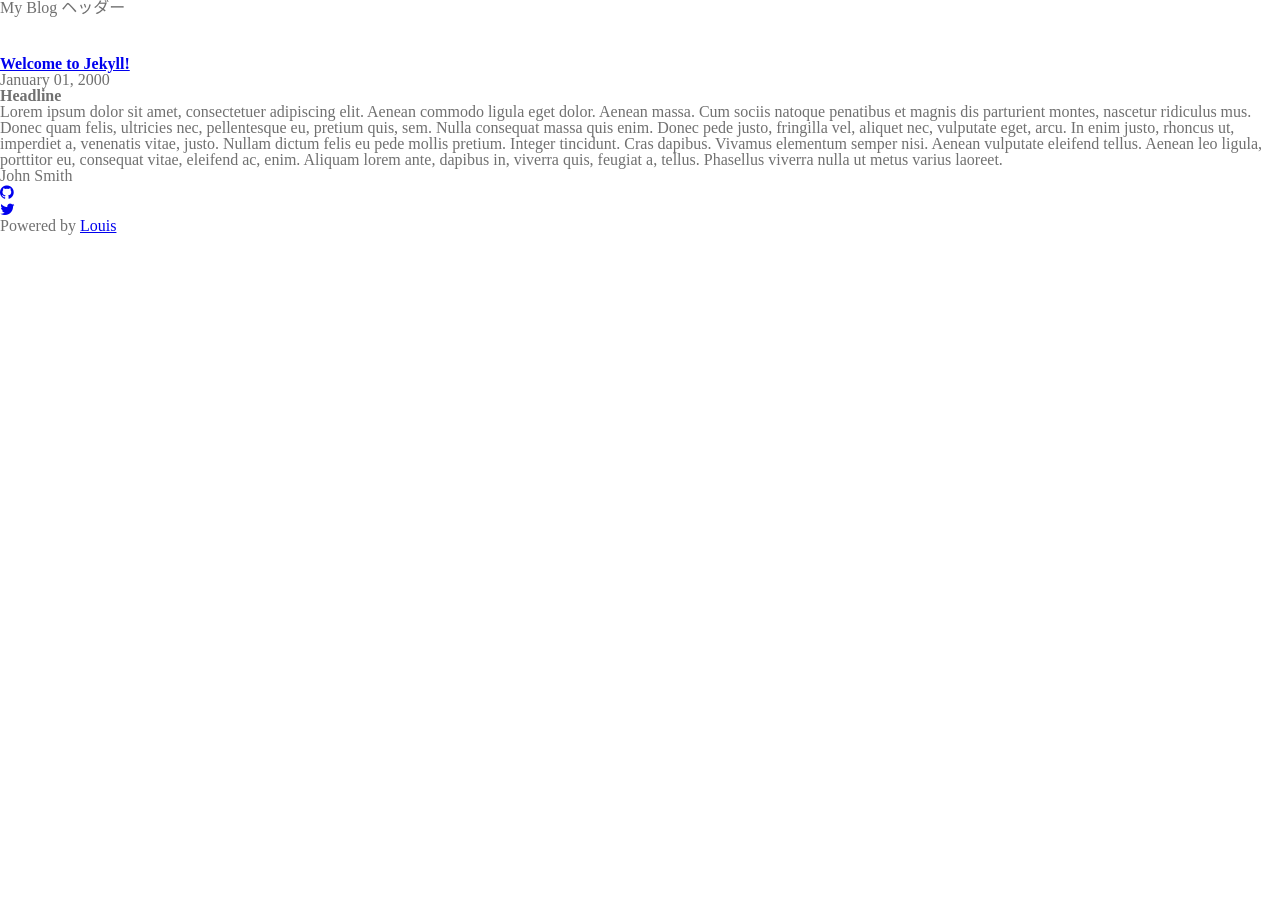
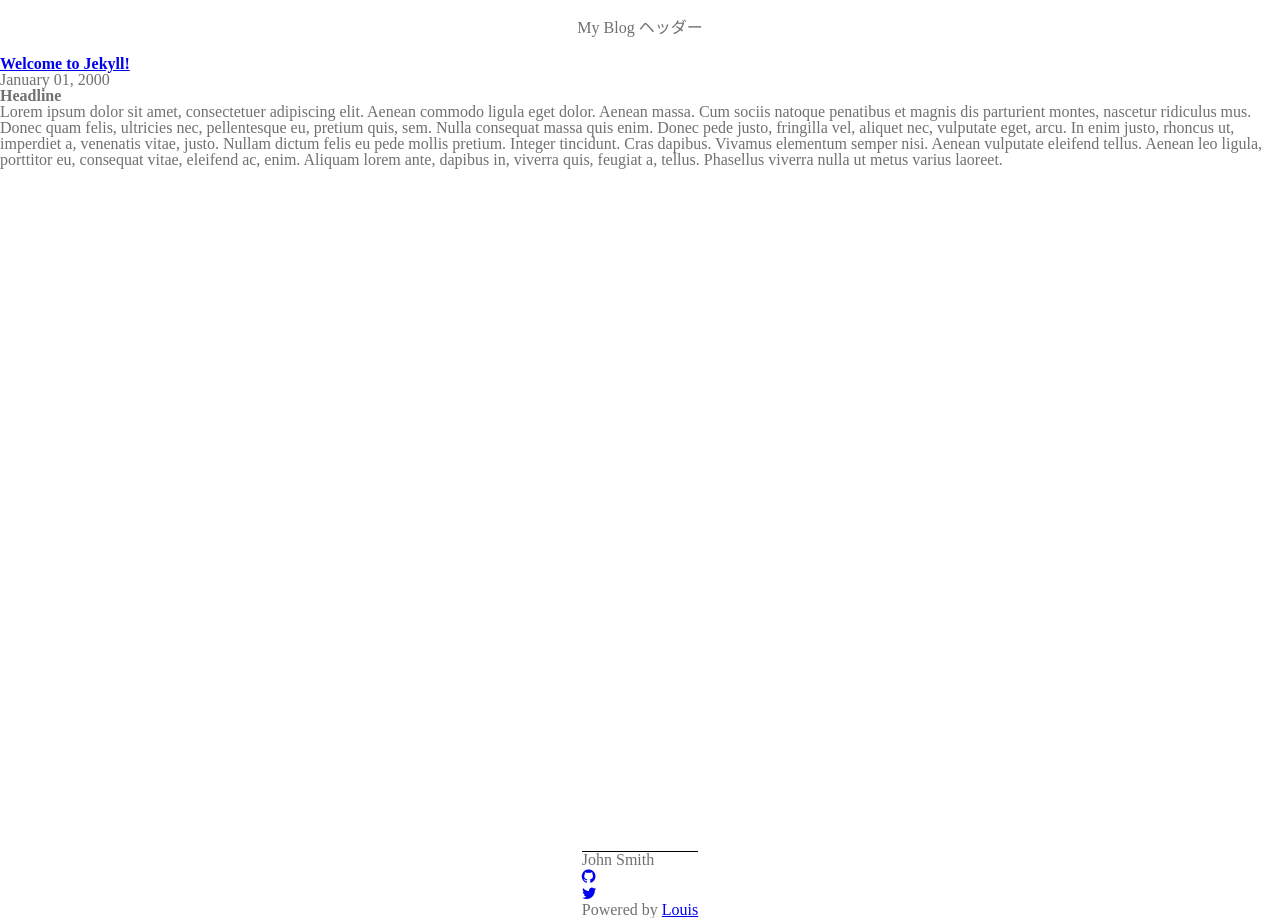
Before and after one commit to shimewtr/louis, a Jekyll site: the page built from index.html, in a window 1280 px wide. Built offline with Jekyll 4.4.1, drawn with Linux system fonts in a browser that asks for light colours; the list of posts is cut into pages by our own code.

Commit message:
scssファイルを分割

```diff
--- /dev/null
+++ b/_sass/base.scss
@@ -0,0 +1,12 @@
+html {
+  color: $color-font-main;
+  font-size: $size-font-base;
+  min-height: 100vh;
+}
+
+body {
+  display: flex;
+  align-items: center;
+  flex-direction: column;
+  min-height: 100vh;
+}
--- /dev/null
+++ b/_sass/block/footer.scss
@@ -0,0 +1,5 @@
+.footer {
+  height: 3rem;
+  border-top: 1px solid #000;
+  margin-top: auto;
+}
--- a/_sass/block/header.scss
+++ b/_sass/block/header.scss
@@ -1,3 +1,7 @@
 .header {
+  display: flex;
+  align-items: center;
+  flex-direction: column;
+  justify-content: center;
   height: 3.5rem;
 }
--- /dev/null
+++ b/_sass/import.scss
@@ -0,0 +1,8 @@
+@import "reset";
+@import "variable";
+@import "color";
+@import "base";
+@import "block/header";
+@import "block/footer";
+@import "block/post";
+@import "block/prettier";
--- a/assets/css/common.scss
+++ b/assets/css/common.scss
@@ -1,13 +1,4 @@
 ---
 ---
 
-@import "reset";
-@import "variable";
-@import "color";
-@import "prettier";
-@import "block/header";
-
-html {
-  color: $color-font-main;
-  font-size: $size-font-base;
-}
+@import "import";
```
Also changed, not shown: _sass/block/post.scss (added), _sass/block/prettier.scss (renamed from _sass/prettier.scss).
